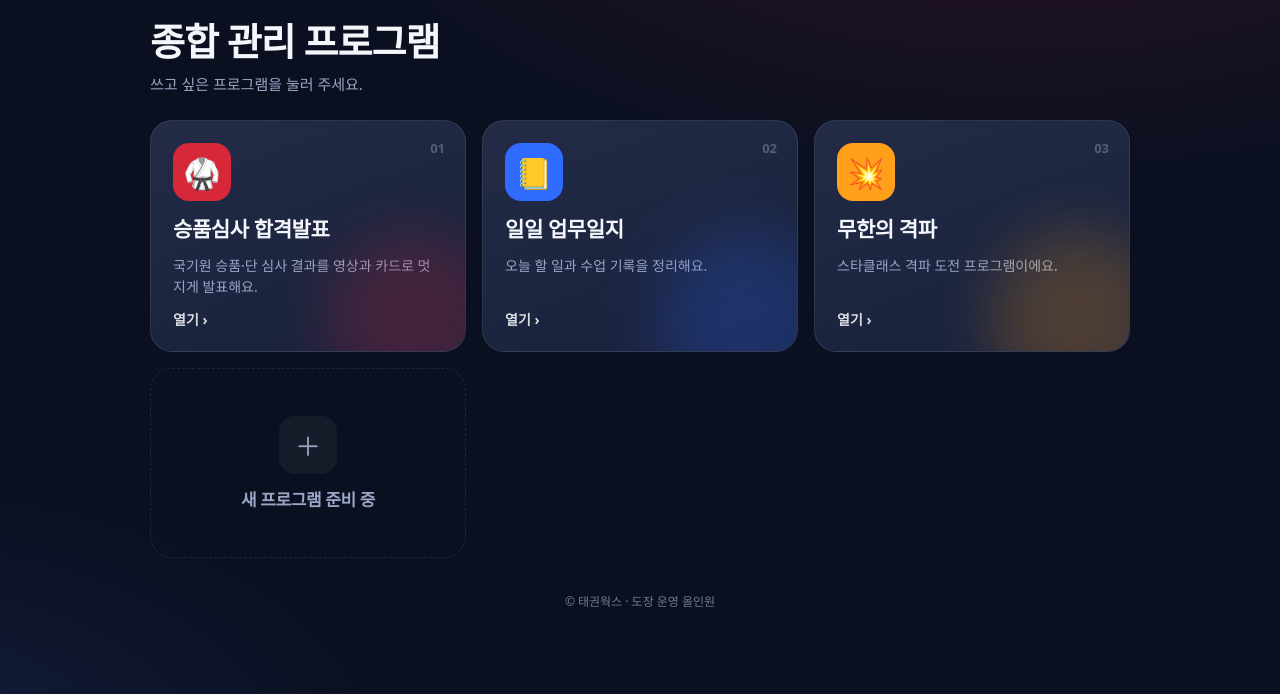
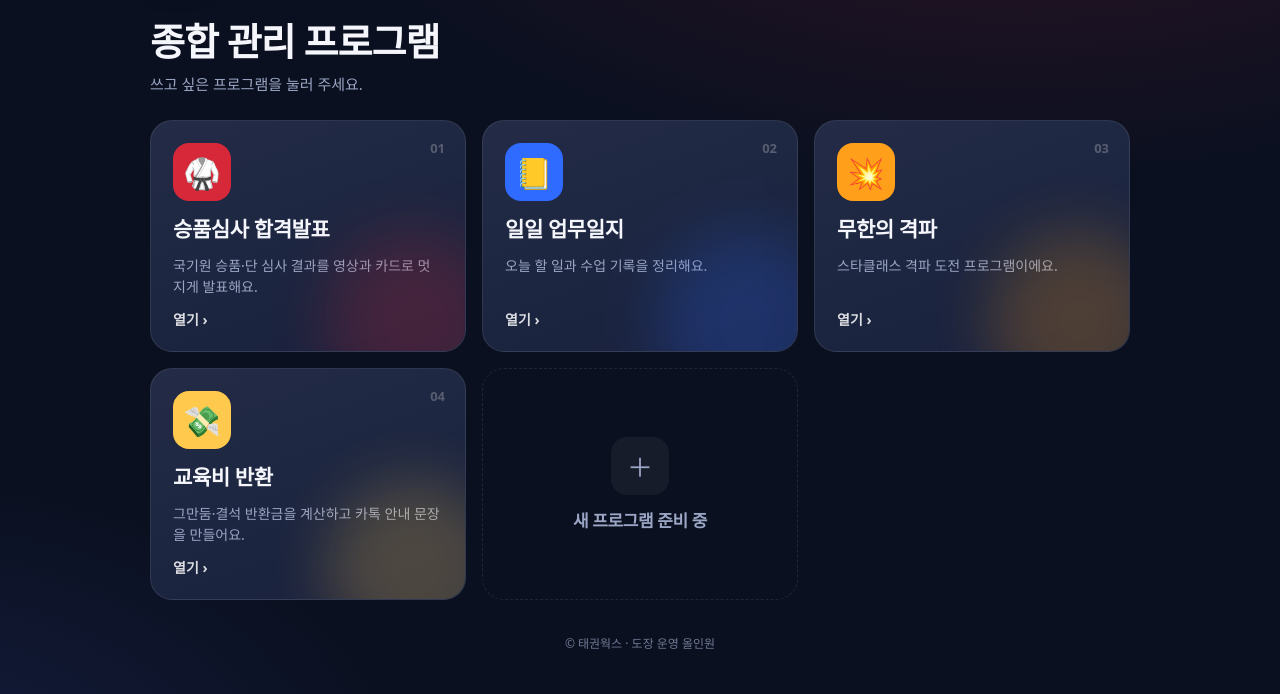
Before and after one commit to masterm0603-beep/masterm0603-beep.github.io, a plain HTML site: page index.html in a window 1280 px wide. Shown: the part 106-800 px from the top of the page. Drawn offline with Linux system fonts and the light colour scheme.

Commit message:
Hub: add 교육비 반환 button

```diff
--- a/index.html
+++ b/index.html
@@ -83,6 +83,8 @@ const APPS = [
     url:'https://masterm0603-beep.github.io/diary/', glow:'#2f6bff' },
   { icon:'💥', name:'무한의 격파', desc:'스타클래스 격파 도전 프로그램이에요.',
     url:'https://starclass-gyeokpa.web.app/', glow:'#ff9f1a' },
+  { icon:'💸', name:'교육비 반환', desc:'그만둠·결석 반환금을 계산하고 카톡 안내 문장을 만들어요.',
+    url:'https://masterm0603-beep.github.io/refund/', glow:'#ffc94d' },
 ];
 
 const grid = document.getElementById('grid');
```
